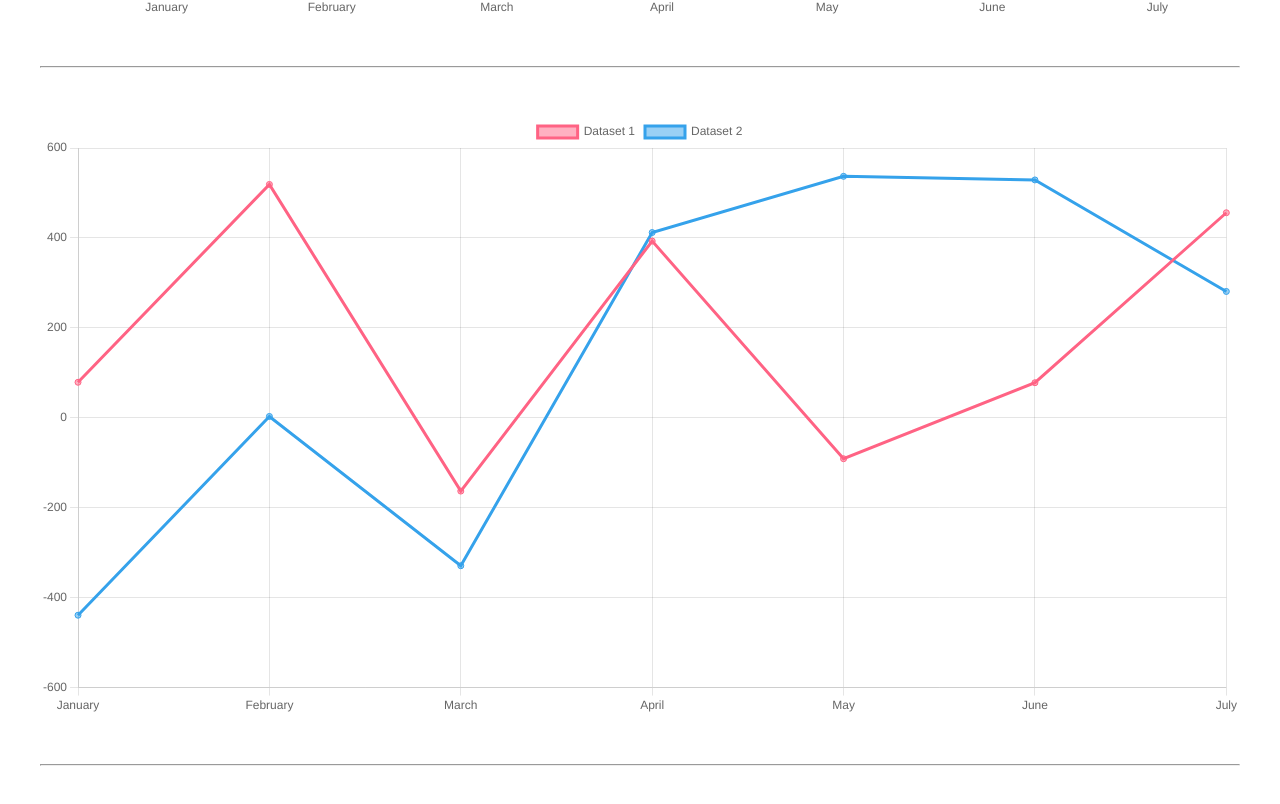
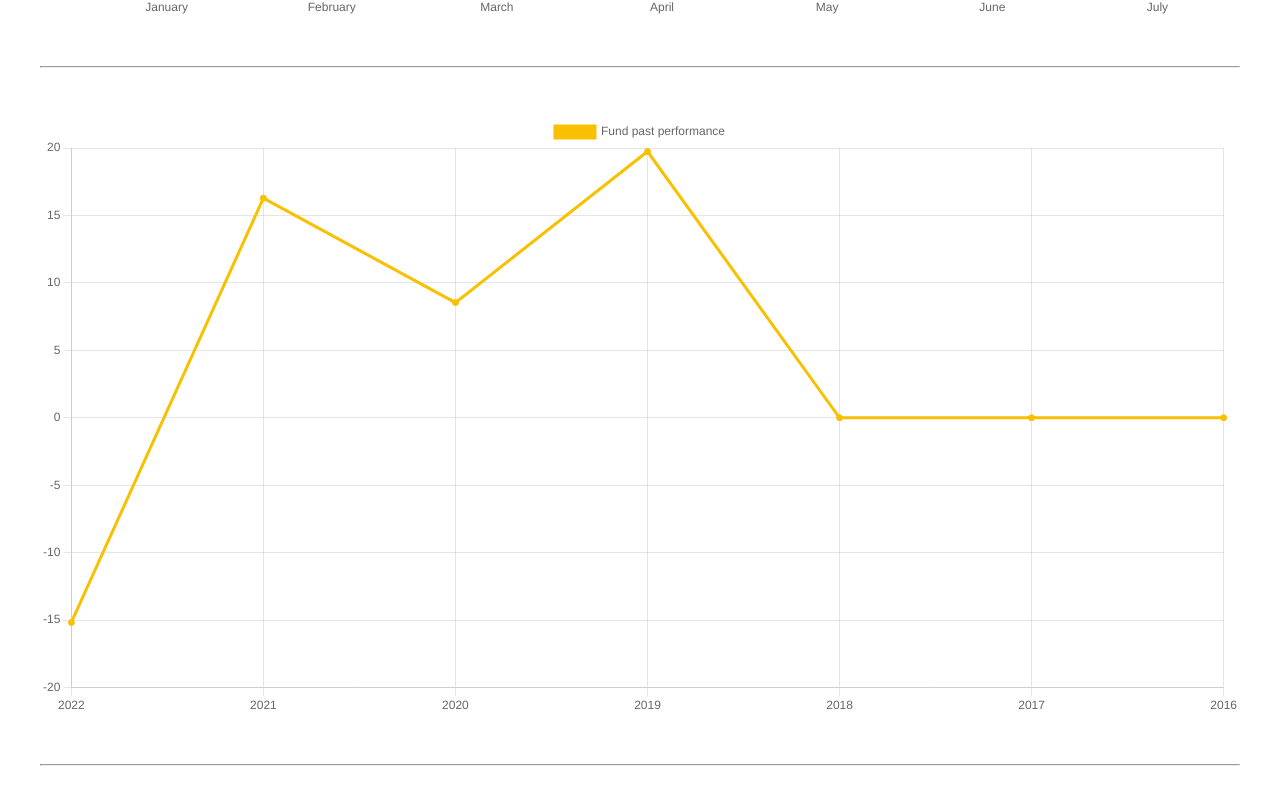
Before and after one commit to PensionBee/cx-ic-hackday, a React (Create React App) app: page / in a window 1280 px wide. Shown: the part 622-1426 px from the top of the page. Built offline with nearby package versions, Linux system fonts and the light colour scheme.

Commit message:
lyne chart

```diff
--- a/src/components/LineChart.js
+++ b/src/components/LineChart.js
@@ -9,7 +9,7 @@ import {
   Legend,
 } from 'chart.js';
 import { Line } from 'react-chartjs-2';
-import faker from 'faker';
+import { morningstarData } from '../data/VAUSA0NKXT';
 
 ChartJS.register(
   CategoryScale,
@@ -29,22 +29,22 @@ export const options = {
   },
 };
 
-const labels = ['January', 'February', 'March', 'April', 'May', 'June', 'July'];
+const { HistoricalPerformanceSeries } = morningstarData;
+const returns = HistoricalPerformanceSeries[1];
+
+const labels = ['2022', '2021', '2020', '2019', '2018', '2017', '2016'];
+const returnsData = returns.Return.map(
+  (returnData) => returnData?.Value?.toFixed(2) || 0
+);
 
 export const data = {
   labels,
   datasets: [
     {
-      label: 'Dataset 1',
-      data: labels.map(() => faker.datatype.number({ min: -1000, max: 1000 })),
-      borderColor: 'rgb(255, 99, 132)',
-      backgroundColor: 'rgba(255, 99, 132, 0.5)',
-    },
-    {
-      label: 'Dataset 2',
-      data: labels.map(() => faker.datatype.number({ min: -1000, max: 1000 })),
-      borderColor: 'rgb(53, 162, 235)',
-      backgroundColor: 'rgba(53, 162, 235, 0.5)',
+      label: 'Fund past performance',
+      data: returnsData,
+      borderColor: '#F9C000',
+      backgroundColor: '#F9C000',
     },
   ],
 };
```
